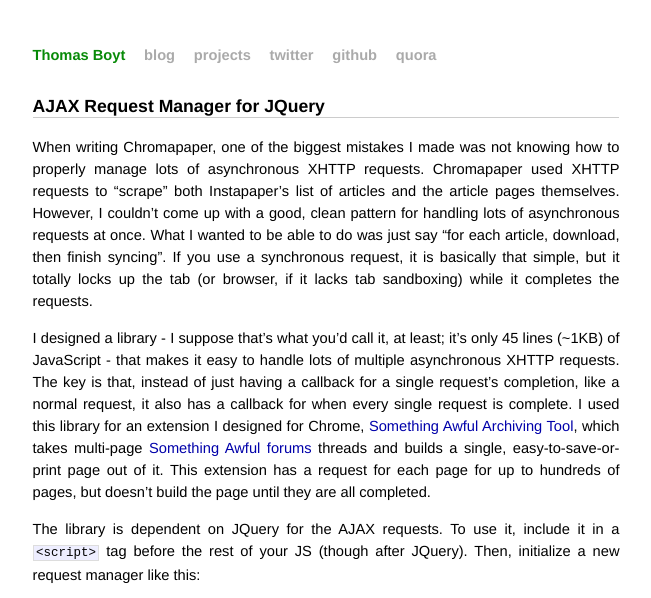
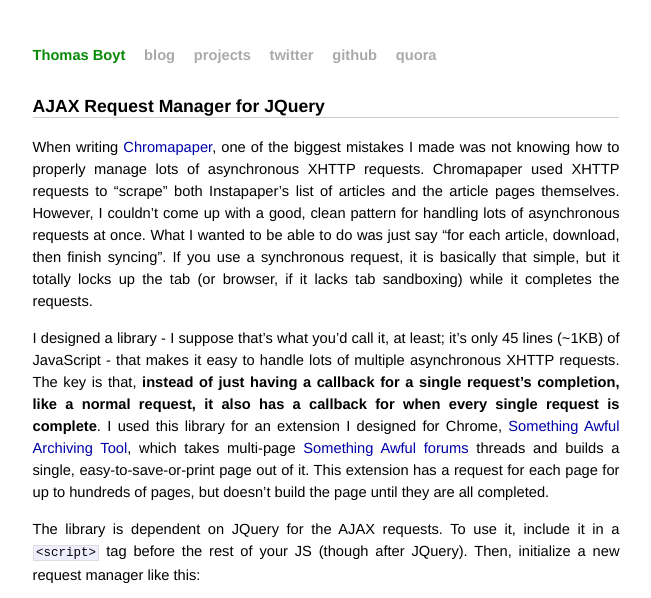
Before and after one commit to thomasboyt/thomasboyt.github.com, a Jekyll site: the page built from _posts/2011-08-08-reqmanager.md, in a window 1280 px wide. Shown: the top 598 px of the page, without its empty margins (314-965 px from the left). Built offline with Jekyll 4.4.1, drawn with Linux system fonts in a browser that asks for light colours; nearby versions of some CDN libraries; library files that are not in the unit come from our copies; part of the change alters nothing that is shown; some of the changed text lies outside the part shown.

```diff
--- a/_posts/2011-08-08-reqmanager.md
+++ b/_posts/2011-08-08-reqmanager.md
@@ -3,9 +3,9 @@ layout: post
 title: AJAX Request Manager for JQuery
 ---
 
-When writing Chromapaper, one of the biggest mistakes I made was not knowing how to properly manage lots of asynchronous XHTTP requests. Chromapaper used XHTTP requests to "scrape" both Instapaper's list of articles and the article pages themselves. However, I couldn't come up with a good, clean pattern for handling lots of asynchronous requests at once. What I wanted to be able to do was just say "for each article, download, then finish syncing". If you use a synchronous request, it is basically that simple, but it totally locks up the tab (or browser, if it lacks tab sandboxing) while it completes the requests.
+When writing [Chromapaper][4], one of the biggest mistakes I made was not knowing how to properly manage lots of asynchronous XHTTP requests. Chromapaper used XHTTP requests to "scrape" both Instapaper's list of articles and the article pages themselves. However, I couldn't come up with a good, clean pattern for handling lots of asynchronous requests at once. What I wanted to be able to do was just say "for each article, download, then finish syncing". If you use a synchronous request, it is basically that simple, but it totally locks up the tab (or browser, if it lacks tab sandboxing) while it completes the requests.
 
-I designed a library - I suppose that's what you'd call it, at least; it's only 45 lines (~1KB) of JavaScript - that makes it easy to handle lots of multiple asynchronous XHTTP requests. The key is that, instead of just having a callback for a single request's completion, like a normal request, it also has a callback for when every single request is complete. I used this library for an extension I designed for Chrome, [Something Awful Archiving Tool][1], which takes multi-page [Something Awful forums][3] threads and builds a single, easy-to-save-or-print page out of it. This extension has a request for each page for up to hundreds of pages, but doesn't build the page until they are all completed.
+I designed a library - I suppose that's what you'd call it, at least; it's only 45 lines (~1KB) of JavaScript - that makes it easy to handle lots of multiple asynchronous XHTTP requests. The key is that, **instead of just having a callback for a single request's completion, like a normal request, it also has a callback for when every single request is complete**. I used this library for an extension I designed for Chrome, [Something Awful Archiving Tool][1], which takes multi-page [Something Awful forums][3] threads and builds a single, easy-to-save-or-print page out of it. This extension has a request for each page for up to hundreds of pages, but doesn't build the page until they are all completed.
 
 The library is dependent on JQuery for the AJAX requests. To use it, include it in a `<script>` tag before the rest of your JS (though after JQuery). Then, initialize a new request manager like this:
 
@@ -15,12 +15,15 @@ Once you've made the request manager, it's simple to add requests to it. Here's
 
 <script src="https://gist.github.com/1131628.js?file=createreq.js"> </script>
 
-For another example design: In building a single page view for the SA Archiving Tool, I first created a new manager that had a `total_requests` that equaled the (already-known) number of pages in the thread. I created a request for each page by iterating through the number of pages. The callback for each request saved the relevant data from each page needed to build a single page view. For the `onFinished` callback was simply set to the `buildPage()` function that then took the saved pages and created the view.
+While it looks similar to a normal `$.ajax` request, it's different in that when the request is done, besides calling the callback, it also checks to see if other requests are done (`$.reqManager.requestComplete()`), and, if so, calls the `onFinished()` callback.
+
+For another example design: In building a single page view for the SA Archiving Tool, I first created a new manager that had a `totalRequests` that equaled the (already-known) number of pages in the thread. I created a request for each page by iterating through the number of pages. The callback for each request saved the relevant data from each page needed to build a single page view. For the `onFinished` callback was simply set to the `buildPage()` function that then took the saved pages and created the view.
 
 I hope other people find this library as useful as I have. Much more elegant than synchronous requests, that's for sure.
 
-You get the library at its GitHub page [here][2].
+**You can get the library at its GitHub page [here][2].**
 
 [1]: https://github.com/thomasboyt/SA-Archiving-Tool
 [2]: https://github.com/thomasboyt/JQuery-AJAX-Requests-Manager
 [3]: http://forums.somethingawful.com/
+[4]: https://github.com/thomasboyt/Chromapaper
```
